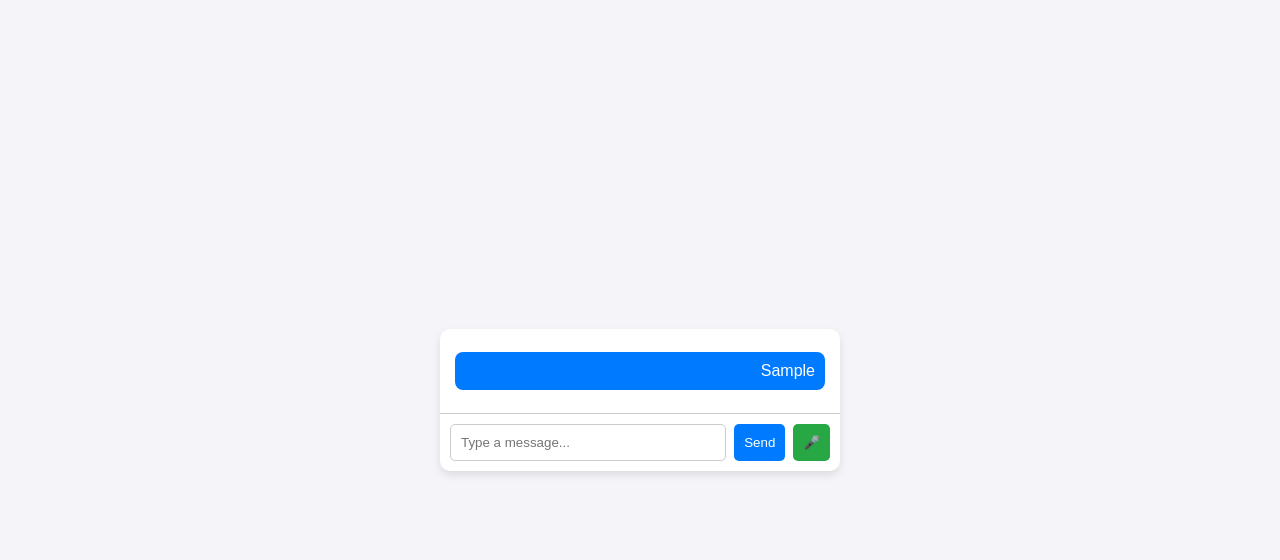
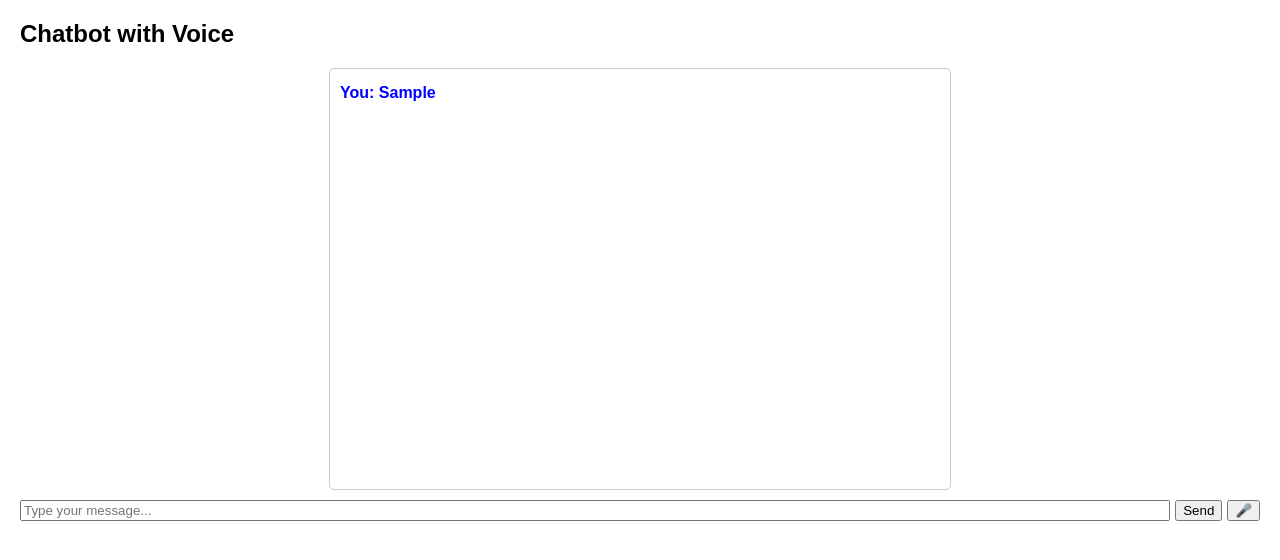
Before and after one commit to freedombydesign/freedom-chatbot, a plain HTML site: page templates/index.html in a window 1280 px wide. Both pictures are taken after typing "Sample" into the empty fields and a click on the button "Send". Drawn offline with Linux system fonts and the light colour scheme; no server answers.

Commit message:
Update index.html

```diff
--- a/templates/index.html
+++ b/templates/index.html
@@ -3,73 +3,50 @@
 <head>
   <meta charset="UTF-8">
   <meta name="viewport" content="width=device-width, initial-scale=1.0">
-  <title>Chatbot with History</title>
+  <title>Chatbot with Voice</title>
   <style>
-    body { font-family: Arial, sans-serif; background: #f4f4f9; display: flex; justify-content: center; align-items: center; height: 100vh; margin: 0; }
-    #chat-container { width: 400px; background: #fff; border-radius: 10px; box-shadow: 0 4px 8px rgba(0,0,0,0.1); display: flex; flex-direction: column; }
-    #chat-box { flex: 1; padding: 15px; overflow-y: auto; border-bottom: 1px solid #ccc; height: 400px; }
-    .message { margin: 8px 0; padding: 10px; border-radius: 8px; }
-    .user { background: #007bff; color: #fff; text-align: right; }
-    .bot { background: #eaeaea; text-align: left; }
-    #input-container { display: flex; padding: 10px; }
-    #message-input { flex: 1; padding: 10px; border: 1px solid #ccc; border-radius: 5px; }
-    button { margin-left: 8px; padding: 10px; border: none; border-radius: 5px; cursor: pointer; }
-    #send-btn { background: #007bff; color: #fff; }
-    #voice-btn { background: #28a745; color: #fff; }
+    body { font-family: Arial, sans-serif; margin: 20px; }
+    #chatbox { width: 100%; max-width: 600px; margin: auto; border: 1px solid #ccc; padding: 10px; border-radius: 5px; height: 400px; overflow-y: auto; }
+    .message { margin: 5px 0; }
+    .user { font-weight: bold; color: blue; }
+    .bot { font-weight: bold; color: green; }
+    #controls { margin-top: 10px; display: flex; gap: 5px; }
+    #micButton.listening { background-color: red; color: white; }
   </style>
 </head>
 <body>
-  <div id="chat-container">
-    <div id="chat-box"></div>
-    <div id="input-container">
-      <input type="text" id="message-input" placeholder="Type a message...">
-      <button id="send-btn">Send</button>
-      <button id="voice-btn">🎤</button>
-    </div>
+  <h2>Chatbot with Voice</h2>
+  <div id="chatbox"></div>
+  <div id="controls">
+    <input type="text" id="messageInput" placeholder="Type your message..." style="flex:1;">
+    <button onclick="sendMessage()">Send</button>
+    <button id="micButton" onclick="toggleMic()">🎤</button>
   </div>
 
   <script>
-    const chatBox = document.getElementById("chat-box");
-    const input = document.getElementById("message-input");
-    const sendBtn = document.getElementById("send-btn");
-    const voiceBtn = document.getElementById("voice-btn");
+    const chatbox = document.getElementById("chatbox");
+    const input = document.getElementById("messageInput");
+    const micButton = document.getElementById("micButton");
+    let recognition;
+    let listening = false;
 
-    function appendMessage(text, sender) {
-      const msg = document.createElement("div");
-      msg.classList.add("message", sender);
-      msg.textContent = text;
-      chatBox.appendChild(msg);
-      chatBox.scrollTop = chatBox.scrollHeight;
-    }
-
-    async function sendMessage() {
-      const userMessage = input.value.trim();
-      if (!userMessage) return;
-      appendMessage(userMessage, "user");
-      input.value = "";
-
-      const response = await fetch("/chat", {
-        method: "POST",
-        headers: { "Content-Type": "application/json" },
-        body: JSON.stringify({ message: userMessage })
-      });
-      const data = await response.json();
-      appendMessage(data.reply || "Error: " + data.error, "bot");
-    }
-
-    sendBtn.addEventListener("click", sendMessage);
-    input.addEventListener("keypress", (e) => { if (e.key === "Enter") sendMessage(); });
-
-    // Voice recognition for Chrome
     if ('webkitSpeechRecognition' in window) {
-      const recognition = new webkitSpeechRecognition();
+      recognition = new webkitSpeechRecognition();
       recognition.continuous = false;
       recognition.interimResults = false;
       recognition.lang = "en-US";
 
-      voiceBtn.addEventListener("click", () => {
-        recognition.start();
-      });
+      recognition.onstart = () => {
+        listening = true;
+        micButton.classList.add("listening");
+        micButton.innerText = "🎤 Listening...";
+      };
+
+      recognition.onend = () => {
+        listening = false;
+        micButton.classList.remove("listening");
+        micButton.innerText = "🎤";
+      };
 
       recognition.onresult = (event) => {
         const transcript = event.results[0][0].transcript;
@@ -77,7 +54,53 @@
         sendMessage();
       };
     } else {
-      voiceBtn.style.display = "none"; // Hide mic if not supported
+      micButton.style.display = "none";
+    }
+
+    function toggleMic() {
+      if (listening) {
+        recognition.stop();
+      } else {
+        recognition.start();
+      }
+    }
+
+    function sendMessage() {
+      const message = input.value.trim();
+      if (!message) return;
+
+      appendMessage("user", message);
+      input.value = "";
+
+      fetch("/chat", {
+        method: "POST",
+        headers: { "Content-Type": "application/json" },
+        body: JSON.stringify({ message })
+      })
+      .then(res => res.json())
+      .then(data => {
+        if (data.reply) {
+          appendMessage("bot", data.reply);
+          speakText(data.reply);
+        } else if (data.error) {
+          appendMessage("bot", "Error: " + data.error);
+        }
+      });
+    }
+
+    function appendMessage(sender, text) {
+      const msg = document.createElement("div");
+      msg.className = "message " + sender;
+      msg.innerText = (sender === "user" ? "You: " : "Bot: ") + text;
+      chatbox.appendChild(msg);
+      chatbox.scrollTop = chatbox.scrollHeight;
+    }
+
+    function speakText(text) {
+      if ('speechSynthesis' in window) {
+        const utterance = new SpeechSynthesisUtterance(text);
+        speechSynthesis.speak(utterance);
+      }
     }
   </script>
 </body>
```
